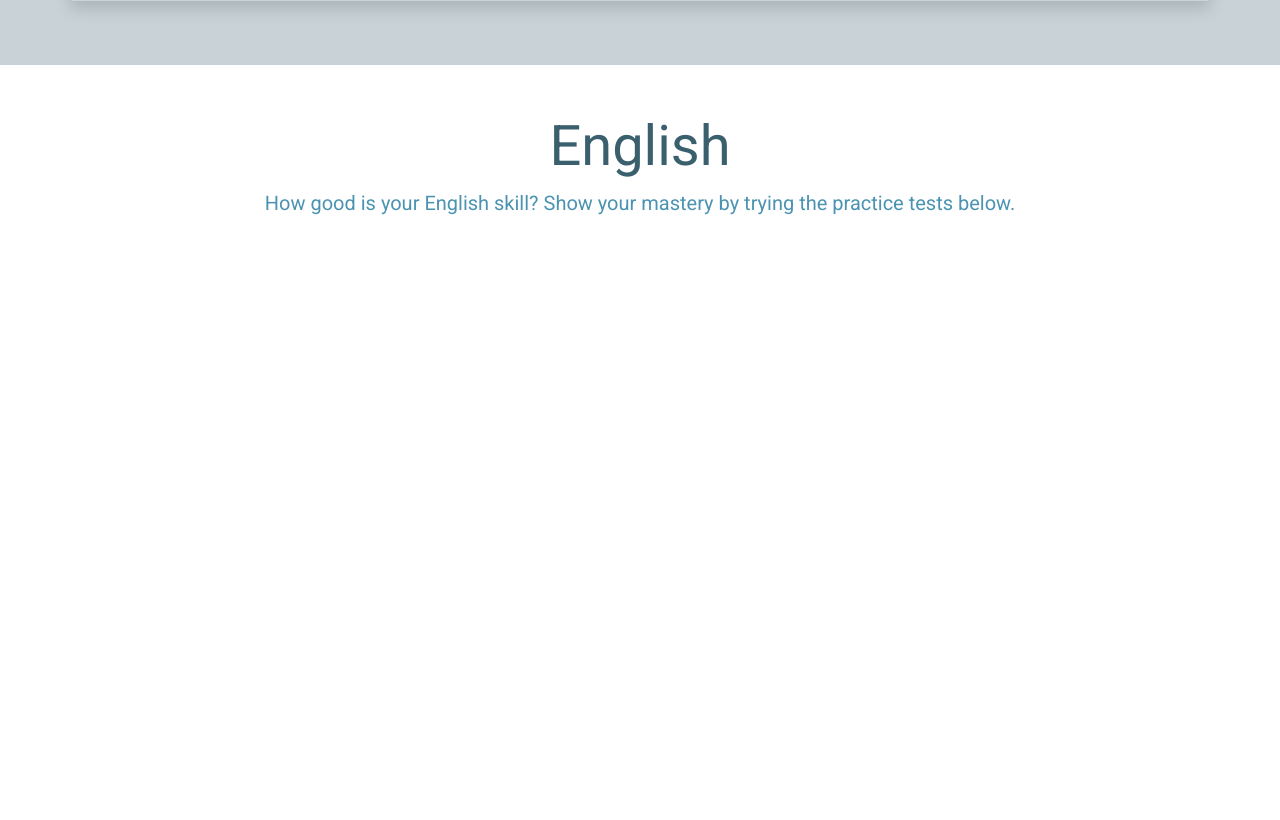
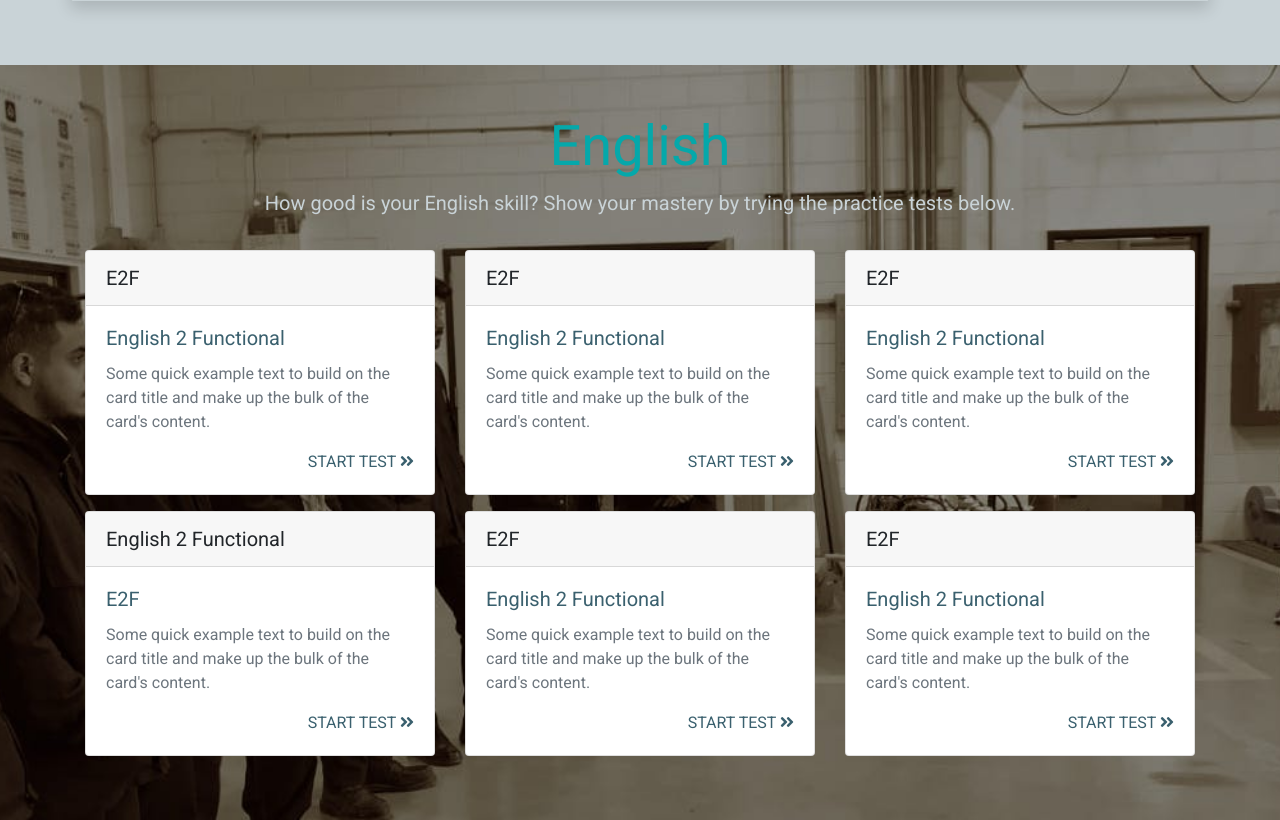
Before and after one commit to fredbuiza/RATU_Webpage, a website: page index.html in a window 1280 px wide. Shown: the part 3239-4059 px from the top of the page. Before the commit the page ends 3538 px from the top, so only its background shows below. Drawn offline with nearby package versions, Linux system fonts and the light colour scheme.

Commit message:
updated english section

```diff
--- a/css/index.css
+++ b/css/index.css
@@ -188,10 +188,10 @@ div.course:hover {
 #clerical-courses {
     background: url(../img/clerical_bg.jpg) no-repeat fixed center;
     background-size: cover;
-    color: #fff;
 }
 
-#clerical-courses p.lead {
+#clerical-courses p.lead,
+#english-courses p.lead {
     color: #c9d3d7 !important;
 }
 .clerical-subject {
@@ -227,3 +227,13 @@ div.course:hover {
 .math-subject:hover {
     transform: scale(0.98);
 }
+
+#english-courses {
+    background: url(../img/english_bg.jpg) no-repeat fixed center;
+    background-size: cover;
+}
+
+.card.english-subject:hover{
+    background-color: rgba(255,255,255,0.8);
+
+}
--- a/index.html
+++ b/index.html
@@ -219,13 +219,84 @@
         <div class="container courses">
             <div class="row">
                 <div class="col text-center mb-3">
-                    <h1 class="display-4 text-primary">English</h1>
-                    <p class="lead text-info">How good is your English skill? Show your mastery by trying the practice tests below.</p>
+                    <h1 class="display-4 text-secondary">English</h1>
+                    <p class="lead text-white">How good is your English skill? Show your mastery by trying the practice tests below.</p>
                 </div>
             </div>
             <div class="row">
-                <div class="col">
-
+                <div class="col-lg-4 col-sm-12">
+                    <div class="card mb-3 english-subject">
+                        <div class="card-header lead">E2F</div>
+                        <div class="card-body text-primary">
+                            <h5 class="card-title">English 2 Functional</h5>
+                            <p class="card-text text-muted">Some quick example text to build on the card title and make up the bulk of the card's content.</p>
+                            <div class="text-right">
+                                <a href="#" class="text-primary">START TEST <i class="fas fa-angle-double-right"></i></a>
+                            </div>
+                        </div>
+                    </div>
+                </div>
+                <div class="col-lg-4 col-sm-12 ">
+                    <div class="card mb-3">
+                        <div class="card-header lead">E2F</div>
+                        <div class="card-body text-primary">
+                            <h5 class="card-title">English 2 Functional</h5>
+                            <p class="card-text text-muted">Some quick example text to build on the card title and make up the bulk of the card's content.</p>
+                            <div class="text-right">
+                                <a href="#" class="text-primary">START TEST <i class="fas fa-angle-double-right"></i></a>
+                            </div>
+                        </div>
+                    </div>
+                </div>
+                <div class="col-lg-4 col-sm-12">
+                    <div class="card mb-3">
+                        <div class="card-header lead">E2F</div>
+                        <div class="card-body text-primary">
+                            <h5 class="card-title">English 2 Functional</h5>
+                            <p class="card-text text-muted">Some quick example text to build on the card title and make up the bulk of the card's content.</p>
+                            <div class="text-right">
+                                <a href="#" class="text-primary">START TEST <i class="fas fa-angle-double-right"></i></a>
+                            </div>
+                        </div>
+                    </div>
+                </div>
+            </div>
+            <div class="row">
+                <div class="col-lg-4 col-sm-12 ">
+                    <div class="card mb-3">
+                        <div class="card-header lead">English 2 Functional</div>
+                        <div class="card-body text-primary">
+                            <h5 class="card-title">E2F</h5>
+                            <p class="card-text text-muted">Some quick example text to build on the card title and make up the bulk of the card's content.</p>
+                            <div class="text-right">
+                                <a href="#" class="text-primary">START TEST <i class="fas fa-angle-double-right"></i></a>
+                            </div>
+                        </div>
+                    </div>
+                </div>
+                <div class="col-lg-4 col-sm-12 ">
+                    <div class="card mb-3">
+                        <div class="card-header lead">E2F</div>
+                        <div class="card-body text-primary">
+                            <h5 class="card-title">English 2 Functional</h5>
+                            <p class="card-text text-muted">Some quick example text to build on the card title and make up the bulk of the card's content.</p>
+                            <div class="text-right">
+                                <a href="#" class="text-primary">START TEST <i class="fas fa-angle-double-right"></i></a>
+                            </div>
+                        </div>
+                    </div>
+                </div>
+                <div class="col-lg-4 col-sm-12 ">
+                    <div class="card mb-3">
+                        <div class="card-header lead">E2F</div>
+                        <div class="card-body text-primary">
+                            <h5 class="card-title">English 2 Functional</h5>
+                            <p class="card-text text-muted">Some quick example text to build on the card title and make up the bulk of the card's content.</p>
+                            <div class="text-right">
+                                <a href="#" class="text-primary">START TEST <i class="fas fa-angle-double-right"></i></a>
+                            </div>
+                        </div>
+                    </div>
                 </div>
             </div>
         </div>
```
Also changed, not shown: img/english_bg.jpg (added).
